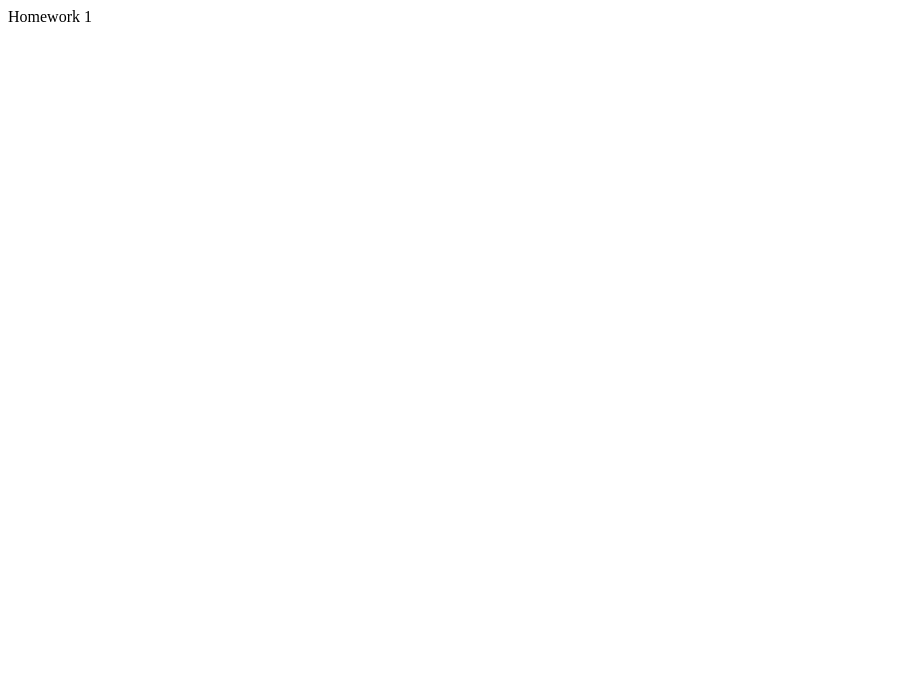
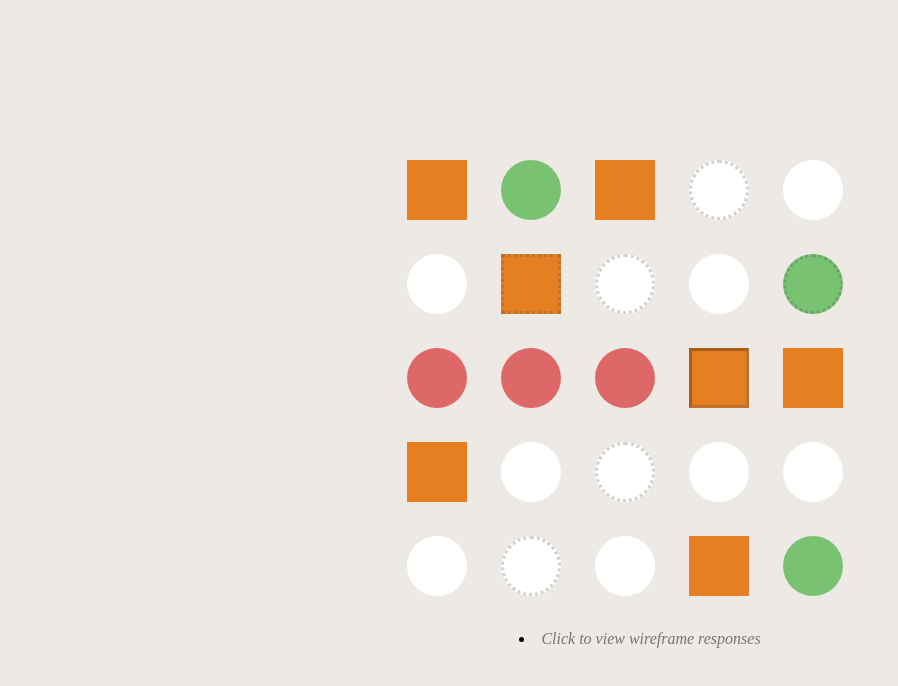
Before and after one commit to weijiexi/weijiexi.github.io, a plain HTML site: page homeworks/hw2/index.html in a window 1280 px wide. Shown: the whole page, without its empty margins (0-898 px from the left). Drawn offline with Linux system fonts and the light colour scheme.

Commit message:
finished hw2

```diff
--- /dev/null
+++ b/homeworks/hw2/assets/css/style.css
@@ -0,0 +1,101 @@
+body {
+	font-family: 'Karla';
+	background: #edeae5;
+	width: 100%;
+	height: 100%;
+	position: relative;
+	margin: 0px;
+    text-align: center;
+}
+
+a {
+    text-decoration: none;
+    color: rgba(0,0,0,0.5);
+    font-style: italic;
+    transition: 0.4s;
+}
+
+a:hover {
+    color: rgba(0, 0, 0, 0.7);
+}
+
+div {
+	transition: linear 0.2s;
+}
+
+#container {
+    width: 480px;
+    height: 480px;
+    position: absolute;
+    top: calc(50% - 240px);
+    left: calc(50% - 240px);
+}
+.circle {
+    width: 60px;
+    height: 60px;
+    background: white;
+    display: inline-block;
+    margin-right: 30px;
+    border-radius: 50%;
+}
+
+#third-row > .circle {
+    width: 60px;
+    height: 60px;
+    background: #de6868;
+    display: inline-block;
+    margin-right: 30px;
+    border-radius: 50%;
+}
+.square {
+    width: 60px;
+    height: 60px;
+    background: #e67e22;
+    display: inline-block;
+    margin-right: 30px;
+}
+.row {
+    margin-bottom: 30px;
+}
+.green {
+    background: #78c272;
+}
+.fancy {
+    border: 3px inset rgba(74, 74, 74, 0.25);
+    width: 54px;
+    height: 54px;
+    border-style: dotted;
+}
+.fancy {
+    border: 3px inset rgba(74, 74, 74, 0.25);
+    width: 54px;
+    height: 54px;
+
+}
+#first-row >.fancy {
+    border: 3px inset rgba(74, 74, 74, 0.25);
+    width: 54px;
+    height: 54px;
+    border-style: dotted;
+}
+
+#second-row > .fancy {
+    border: 3px inset rgba(74, 74, 74, 0.25);
+    width: 54px;
+    height: 54px;
+    border-style: dotted;
+}
+
+#fourth-row > .fancy {
+    border: 3px inset rgba(74, 74, 74, 0.25);
+    width: 54px;
+    height: 54px;
+    border-style: dotted;
+}
+
+#fifth-row > .fancy {
+    border: 3px inset rgba(74, 74, 74, 0.25);
+    width: 54px;
+    height: 54px;
+    border-style: dotted;
+}
--- /dev/null
+++ b/homeworks/hw2/assets/css/wdd.css
@@ -0,0 +1,199 @@
+body {
+    margin: 0px;
+    font-family: 'Karla';
+    background: #f7f5f2;
+    padding: 60px;
+}
+
+a {
+	color: inherit;
+	text-decoration: none;
+}
+
+p:first-child {
+    font-style: italic;
+}
+
+p:nth-child(2) {
+    opacity: 0.8;
+}
+
+.img-scaled {
+    width: 100%;
+}
+
+.img-scaled-wh {
+    width: 100%;
+    height: 100%:
+}
+
+.clear {
+    clear: both;
+}
+
+* {
+    outline: none;
+}
+
+#data {
+	display: none;
+}
+
+.tag {
+	color: #6392c0;
+}
+
+.element {
+	color: #de6868;
+}
+
+#container {
+    width: 720px;
+    margin: 0px auto;
+    background: white;
+    box-shadow: 0px 0px 5px #edeae5;
+    border-radius: 2px;
+    position: relative;
+    padding: 30px 0px;
+}
+#header {
+    background: #78c272;
+    padding: 15px;
+    color: white;
+    width: 270px;
+}
+#header-caption-logo {
+    width: 20px;
+    float: left;
+}
+#header-caption-name {
+    float: left;
+    margin-left: 5px;
+    font-size: 12px;
+    font-weight: 700;
+    line-height: 15px;
+}
+#header-caption {
+    margin-bottom: 6px;
+    opacity: 0.6;
+}
+#header-title {
+    font-size: 18px;
+    font-weight: 300;
+    float: left;
+}
+#header-due {
+    float: left;
+    font-size: 18px;
+    font-weight: 300;
+    margin-left: 10px;
+    padding-left: 10px;
+    border-left: 2px solid rgba(255, 255, 255, 0.15);
+}
+.section {
+    margin: 30px 0px;
+    padding: 0px 30px;
+}
+#submission-header, .info-title {
+    text-align: left;
+    color: #78c272;
+    font-size: 24px;
+    font-weight: 700;
+    margin-bottom: 15px;
+}
+#submission-content, .info-content {
+    padding: 15px;
+    background: rgba(120, 194, 114, 0.1);
+    border-radius: 2px;
+    color: #4c5765;
+}
+.info-required {
+    font-size: 13px;
+    font-weight: 700;
+    opacity: 0.75;
+    margin-bottom: 10px;
+}
+.info-intro {
+    line-height: 24px;
+    font-size: 16px;
+    opacity: 0.75;
+}
+.info {
+    margin-bottom: 30px;
+}
+.info a {
+    font-weight: 700;
+    color: black;
+    opacity: 0.9;
+}
+.body-header {
+    font-size: 24px;
+    font-weight: 700;
+    color: #78c272;
+    margin-top: 36px;
+}
+.body p {
+    line-height: 24px;
+}
+.body img {
+	width: 100%;
+}
+.body a {
+	color: #78c272;
+}
+.body li {
+    line-height: 24px;
+}
+.body {
+    color: #4c5765;
+}
+.body .caption {
+    opacity: 0.6;
+}
+#submission {
+    padding: 0px 30px;
+}
+#submission-content p, #submission-content li {
+    line-height: 24px;
+    opacity: 0.75;
+}
+
+#announcement-heading {
+    text-align: right;
+    color: #de6868;
+    font-weight: 700;
+    font-size: 24px;
+    margin-bottom: 15px;
+}
+#announcement-content {
+    padding: 15px;
+    background: rgba(222, 104, 104, 0.1);
+    color: #4c5765;
+    font-size: 12px;
+    line-height: 24px;
+    border-radius: 2px;
+}
+.download {
+    background: #78c272;
+    color: white;
+    width: 240px;
+    text-align: center;
+    padding: 15px 0px;
+    border-radius: 2px;
+    font-size: 13px;
+    font-weight: 700;
+    margin: 30px auto;
+    cursor: pointer;
+}
+#announcement .link {
+    background: #de6868;
+    width: 320px;
+    font-size: 13px;
+    font-weight: 700;
+    color: white;
+    text-align: center;
+    padding: 15px 0px;
+    margin: 30px auto;
+    border-radius: 2px;
+    cursor: pointer;
+}
--- a/homeworks/hw2/index.html
+++ b/homeworks/hw2/index.html
@@ -1,6 +1,53 @@
-<!DOCTYPE html>
 <html>
-    <body>
-        Homework 1
-    </body>
+	<head>
+		<title>Fiddling with shapes</title>
+		<link rel="stylesheet" type="text/css" href="assets/css/style.css" />
+
+		<!-- What file should we link in this <head> tag? -->
+	</head>
+<body>
+	<div id="container">
+		<div id="first-row" class="row">
+			<div class="square"></div>
+			<div class="circle green"></div>
+			<div class="square"></div>
+			<div class="circle fancy"></div>
+			<div class="circle"></div>
+		</div>
+
+		<div id="second-row" class="row">
+			<div class="circle"></div>
+			<div class="square fancy"></div>
+			<div class="circle fancy"></div>
+			<div class="circle"></div>
+			<div class="circle fancy green"></div>
+		</div>
+
+		<div id="third-row" class="row">
+			<div class="circle"></div>
+			<div class="circle green"></div>
+			<div class="circle"></div>
+			<div class="square fancy"></div>
+			<div class="square"></div>
+		</div>
+
+		<div id="fourth-row" class="row">
+			<div class="square"></div>
+			<div class="circle"></div>
+			<div class="circle fancy"></div>
+			<div class="circle"></div>
+			<div class="circle"></div>
+		</div>
+
+		<div id="fifth-row" class="row">
+			<div class="circle"></div>
+			<div class="circle fancy"></div>
+			<div class="circle"></div>
+			<div class="square"></div>
+			<div class="circle green"></div>
+		</div>
+
+		<li><a href="wireframes.html">Click to view wireframe responses</a></li>
+	</div>
+</body>
 </html>
```
Also changed, not shown: homeworks/hw2/wireframes.html (added, +51 -0 lines), homeworks/hw2/assets/imgs/wireframe.png (added), 5 other files.
